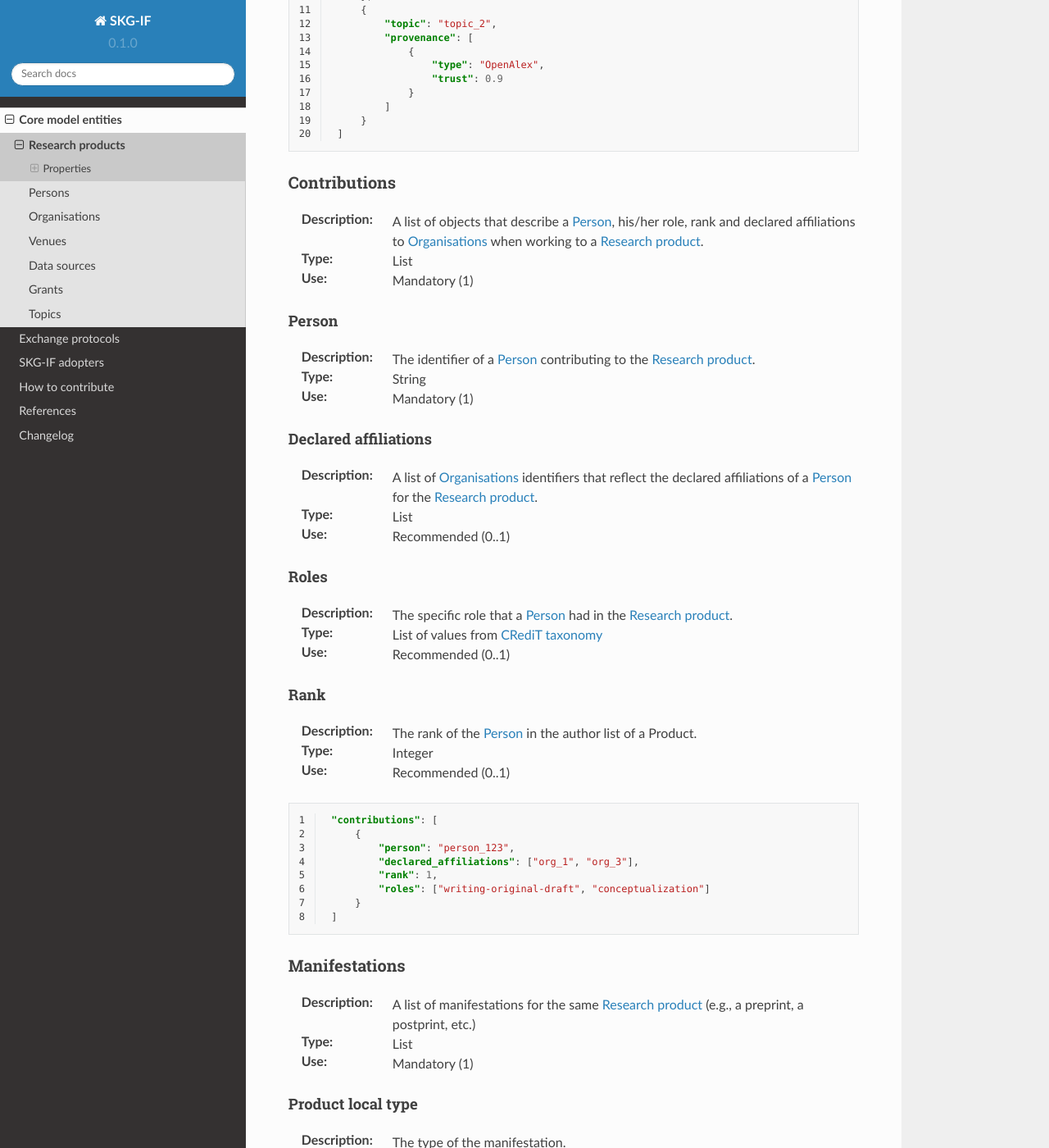
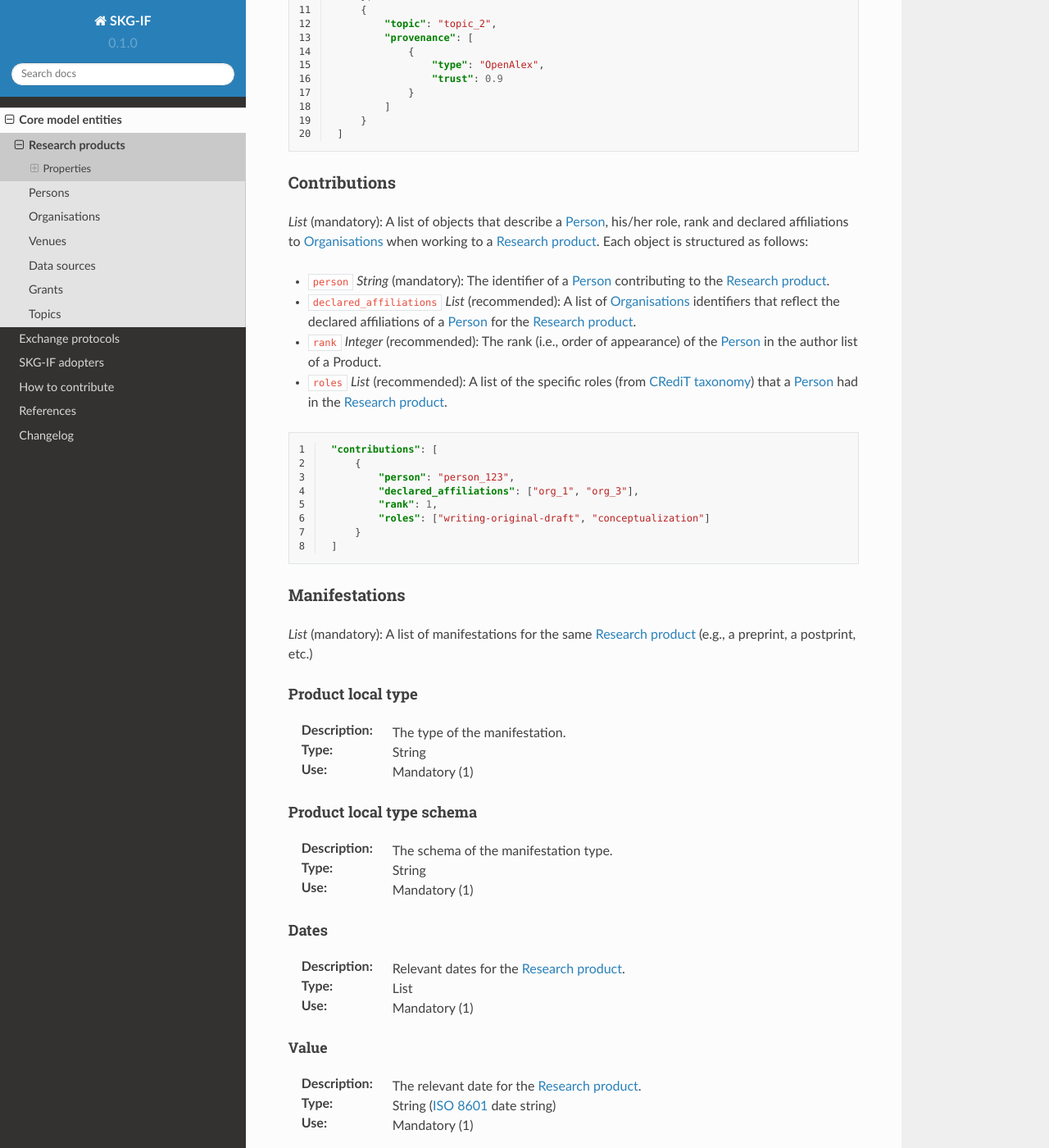
Before and after one commit to andremann/SKG-IF, a Sphinx documentation site: the page built from docs/source/products.rst, in a window 1280 px wide and 1400 px high, scrolled down 2705 px. Shown: the whole window at 82% size. Built offline with Sphinx 7.4.7 and the Read the Docs theme 2.0.0, drawn with Linux system fonts in a browser that asks for light colours; pages that are not in the unit, such as notebooks, are missing from menus; some of the changed text lies outside the part shown.

Commit message:
trying new information layout

```diff
--- a/docs/source/products.rst
+++ b/docs/source/products.rst
@@ -128,33 +129,13 @@ Topics
 
 Contributions
 --------------------
-:Description: A list of objects that describe a :ref:`Person <Person>`, his/her role, rank and declared affiliations to :ref:`Organisations <Organisation>` when working to a :ref:`Research product <Research product>`.
-:Type: List
-:Use: Mandatory (1)
+*List* (mandatory): A list of objects that describe a :ref:`Person <Person>`, his/her role, rank and declared affiliations to :ref:`Organisations <Organisation>` when working to a :ref:`Research product <Research product>`.
+Each object is structured as follows:
 
-Person
-^^^^^^^^^^^^^^^^
-:Description: The identifier of a :ref:`Person <Person>` contributing to the :ref:`Research product <Research product>`.
-:Type: String
-:Use: Mandatory (1)
-
-Declared affiliations
-^^^^^^^^^^^^^^^^
-:Description: A list of :ref:`Organisations <Organisation>` identifiers that reflect the declared affiliations of a :ref:`Person <Person>` for the :ref:`Research product <Research product>`.
-:Type: List
-:Use: Recommended (0..1)
-
-Roles
-^^^^^^^^^^^^^^^^
-:Description: The specific role that a :ref:`Person <Person>` had in the :ref:`Research product <Research product>`.
-:Type: List of values from `CRediT taxonomy <https://credit.niso.org>`_
-:Use: Recommended (0..1)
-
-Rank
-^^^^^^^^^^^^^^^^
-:Description: The rank of the :ref:`Person <Person>` in the author list of a :ref:`Product <Product>`.
-:Type: Integer
-:Use: Recommended (0..1)
+* ``person`` *String* (mandatory): The identifier of a :ref:`Person <Person>` contributing to the :ref:`Research product <Research product>`.
+* ``declared_affiliations`` *List* (recommended): A list of :ref:`Organisations <Organisation>` identifiers that reflect the declared affiliations of a :ref:`Person <Person>` for the :ref:`Research product <Research product>`.
+* ``rank`` *Integer* (recommended): The rank (i.e., order of appearance) of the :ref:`Person <Person>` in the author list of a :ref:`Product <Product>`.
+* ``roles`` *List* (recommended): A list of the specific roles (from `CRediT taxonomy <https://credit.niso.org>`_) that a :ref:`Person <Person>` had in the :ref:`Research product <Research product>`.
 
 .. code-block:: json
    :linenos:
@@ -171,9 +152,7 @@ Rank
 
 Manifestations
 --------------------
-:Description:  A list of manifestations for the same :ref:`Research product <Research product>` (e.g., a preprint, a postprint, etc.)
-:Type: List
-:Use: Mandatory (1)
+*List* (mandatory):  A list of manifestations for the same :ref:`Research product <Research product>` (e.g., a preprint, a postprint, etc.)
 
 Product local type
 ^^^^^^^^^^^^^^^^
```
Also changed, not shown: other parts of docs/source/products.rst (+4 -3 lines).
